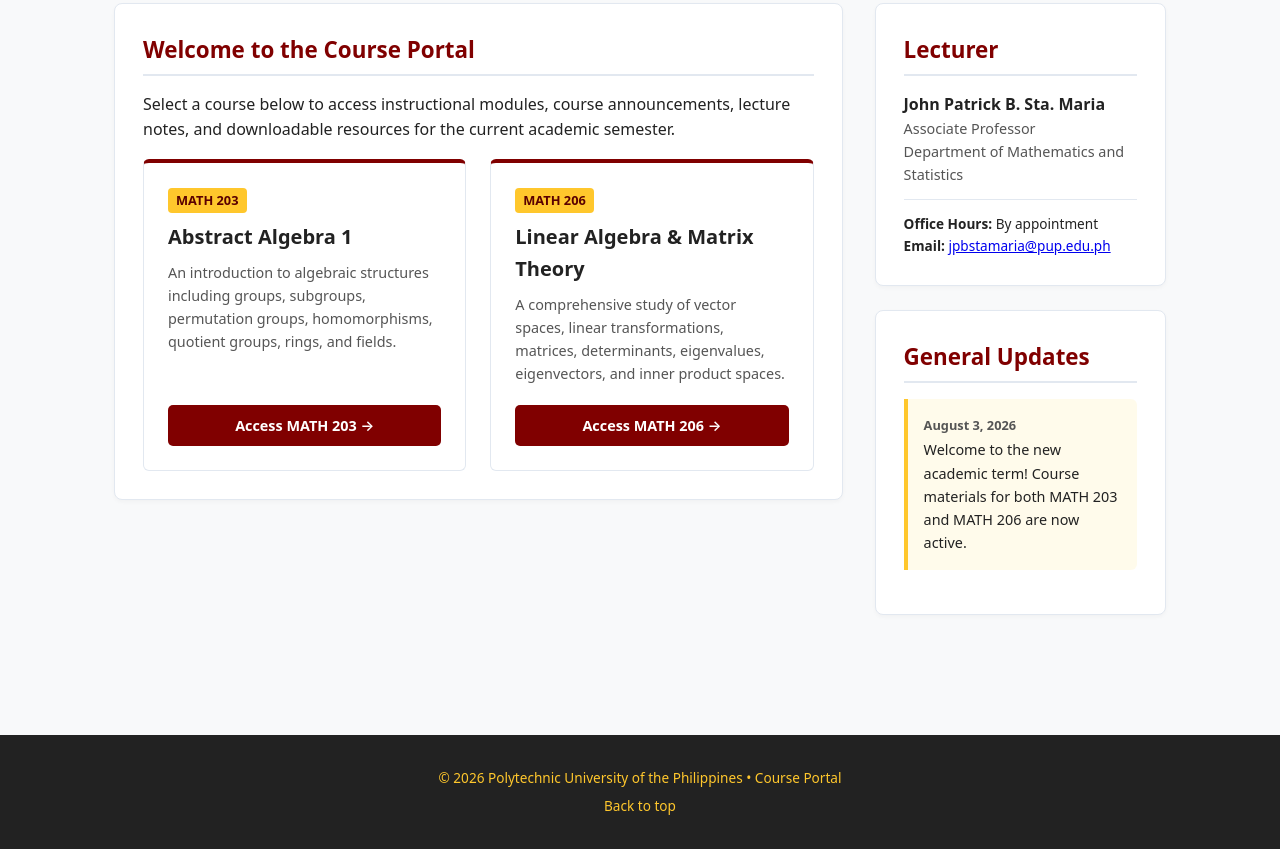
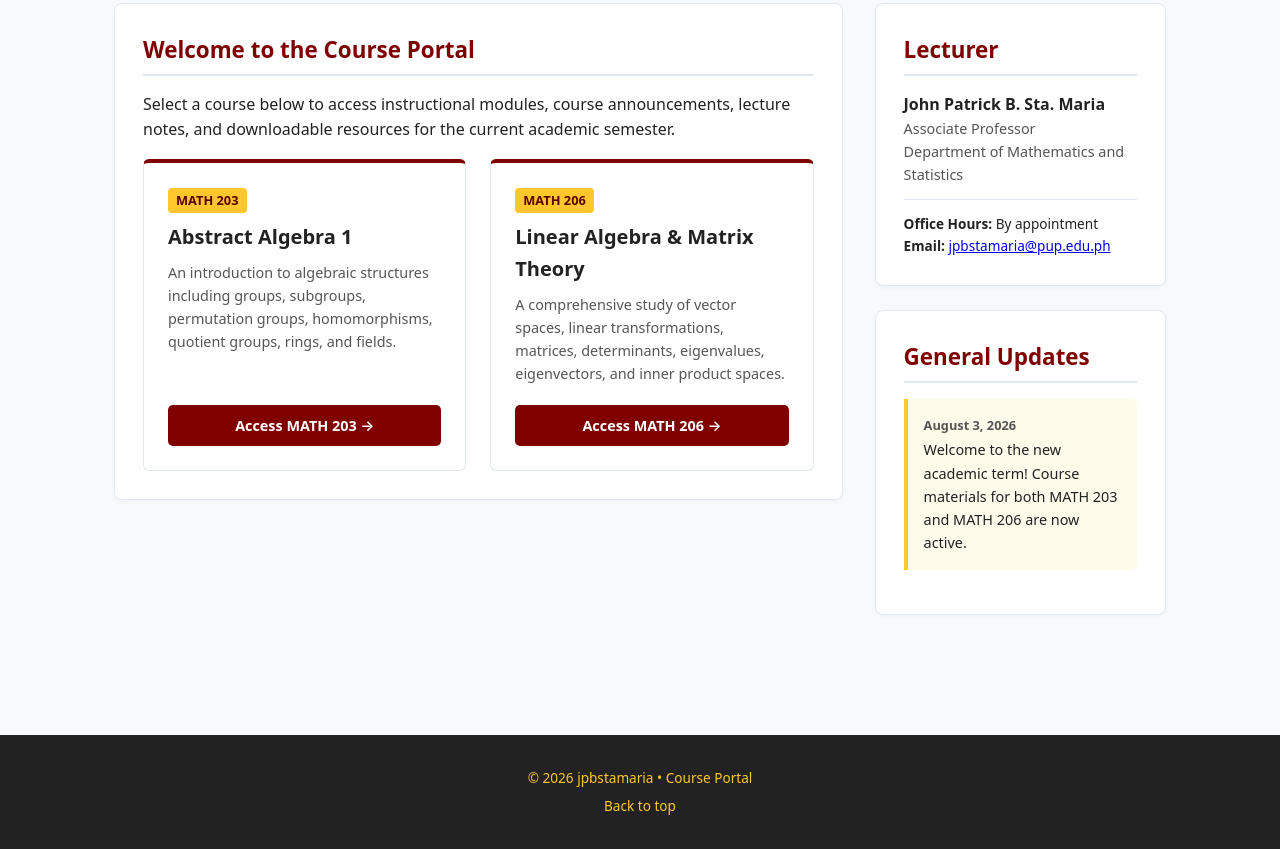
Before and after one commit to jpbstamaria/teaching, a plain HTML site: page index.html in a window 1280 px wide. Shown: the part 274-1123 px from the top of the page. Drawn offline with Linux system fonts and the light colour scheme.

Commit message:
Update index.html

```diff
--- a/index.html
+++ b/index.html
@@ -331,7 +331,7 @@
 
   <!-- Footer -->
   <footer>
-    <p>&copy; 2026 Polytechnic University of the Philippines &bull; Course Portal</p>
+    <p>&copy; 2026 jpbstamaria &bull; Course Portal</p>
     <p style="margin-top: 0.4rem;"><a href="#">Back to top</a></p>
   </footer>
 
```
